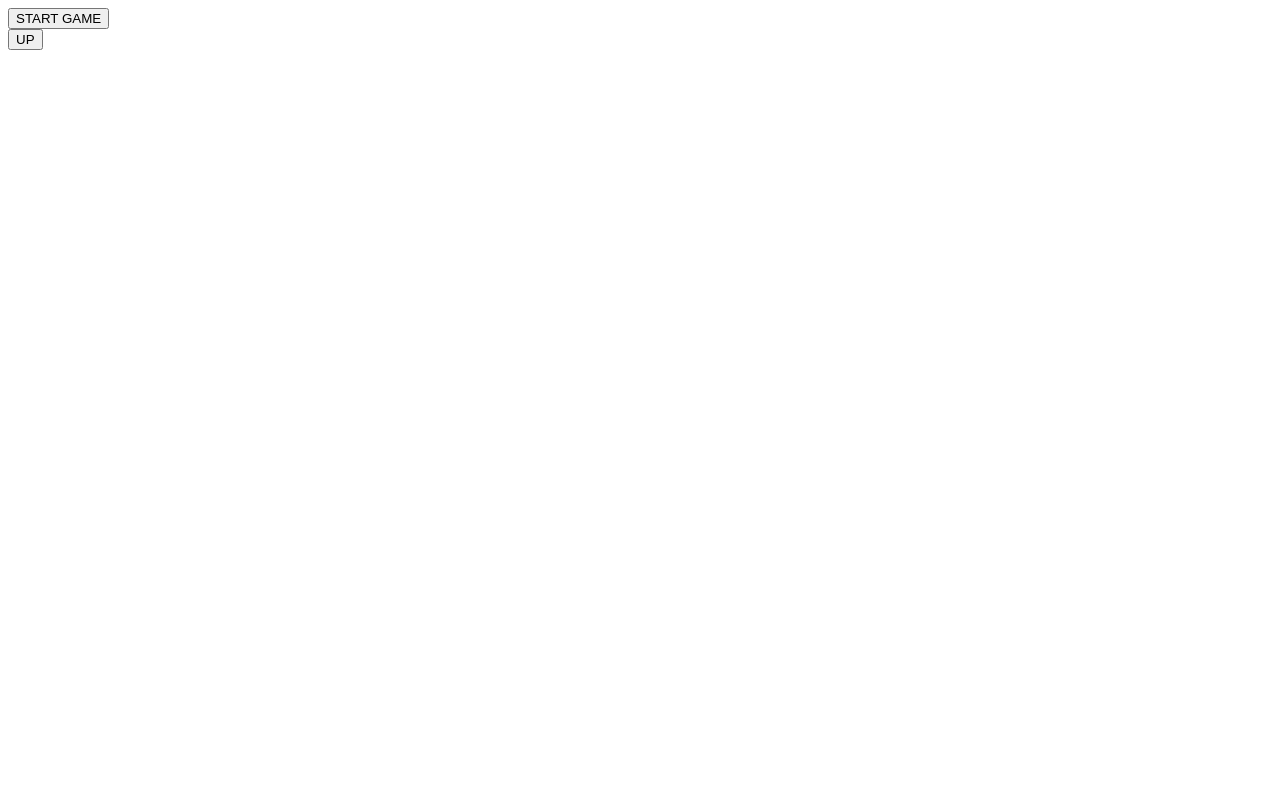
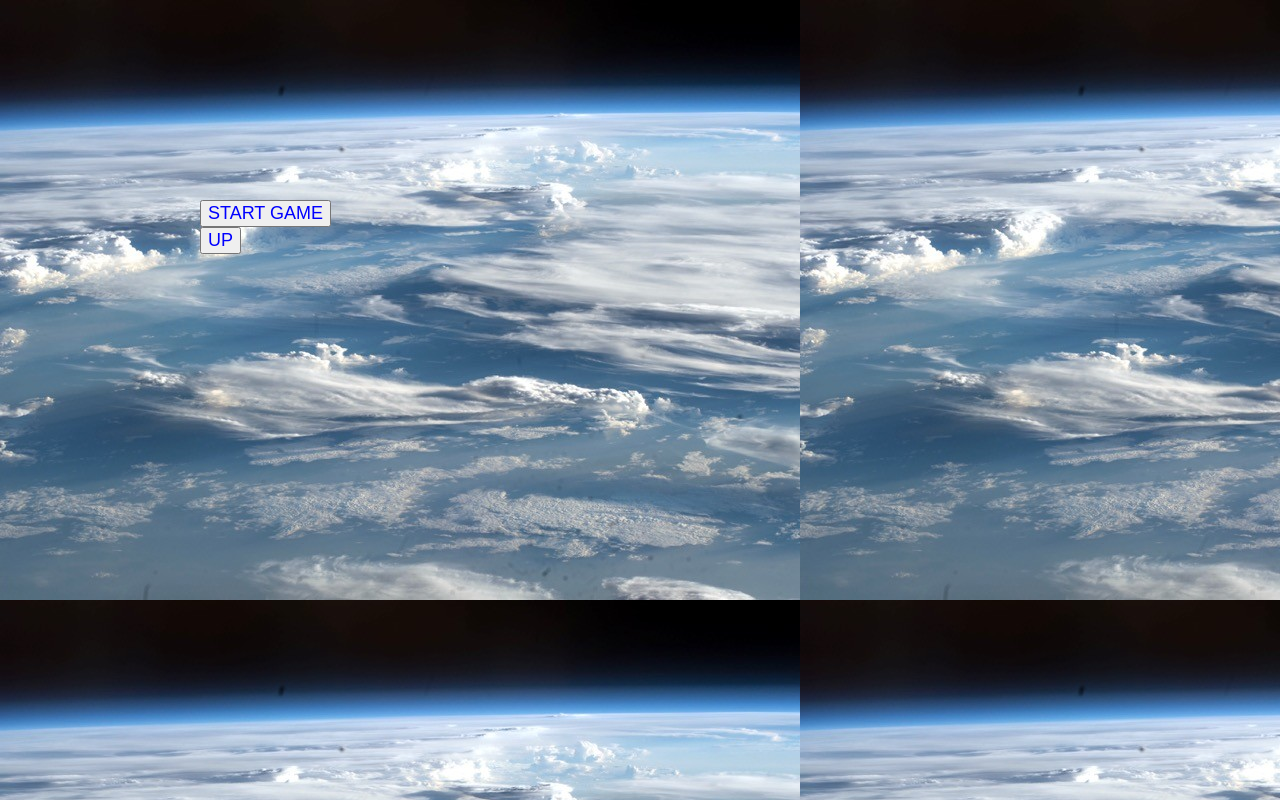
Before and after one commit to naga-sai-chaitanya/Game-Project, a plain HTML site: page index.html in a window 1280 px wide. Drawn offline with Linux system fonts and the light colour scheme.

Commit message:
Update style.css

```diff
--- a/style.css
+++ b/style.css
@@ -1,4 +1,10 @@
-canvas {
-    border:1px solid #d3d3d3;
-    background-color: #f1f1f1;
+body{
+    background-image: url(/d41586-020-01484-5_17978376.jpg);
+    margin:200px;
+    margin-bottom: 50px;
+
 }
+button{
+    font-size: large;
+    color: blue;
+}
```
